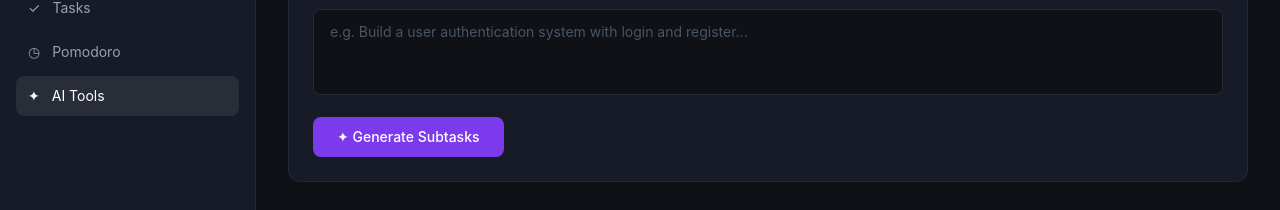
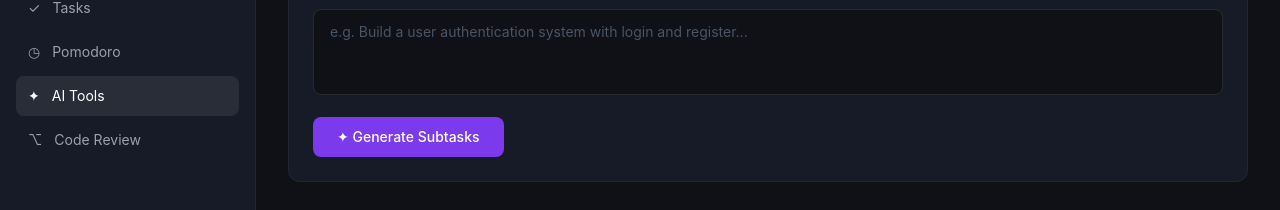
Before and after one commit to JoyPatel13/DevBoard, a React (Vite) app in the folder frontend/: page /ai in a window 1280 px wide. Shown: the part 164-374 px from the top of the page. Built offline with nearby package versions, Linux system fonts and the light colour scheme; sample sign-in values are in the browser's storage.

Commit message:
Update Sidebar.tsx

```diff
--- a/frontend/src/components/Sidebar.tsx
+++ b/frontend/src/components/Sidebar.tsx
@@ -18,6 +18,7 @@ export default function Sidebar({ activePage }: SidebarProps) {
                 { label: "Tasks", path: "/tasks", icon: "✓" },
                 { label: "Pomodoro", path: "/pomodoro", icon: "◷" },
                 { label: "AI Tools", path: "/ai", icon: "✦" },
+                { label: "Code Review", path: "/code-review", icon: "⌥" }
             ].map((item) => (
                 <button
                     key={item.label}
```
